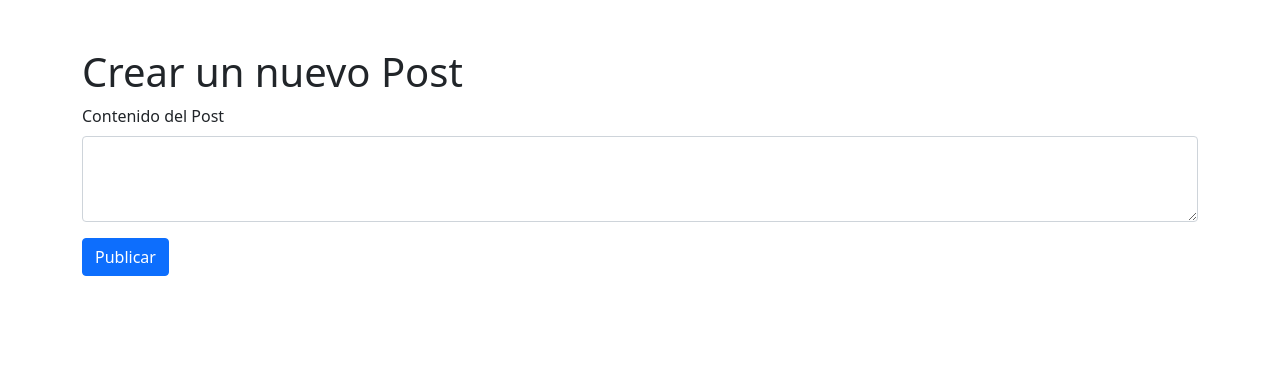
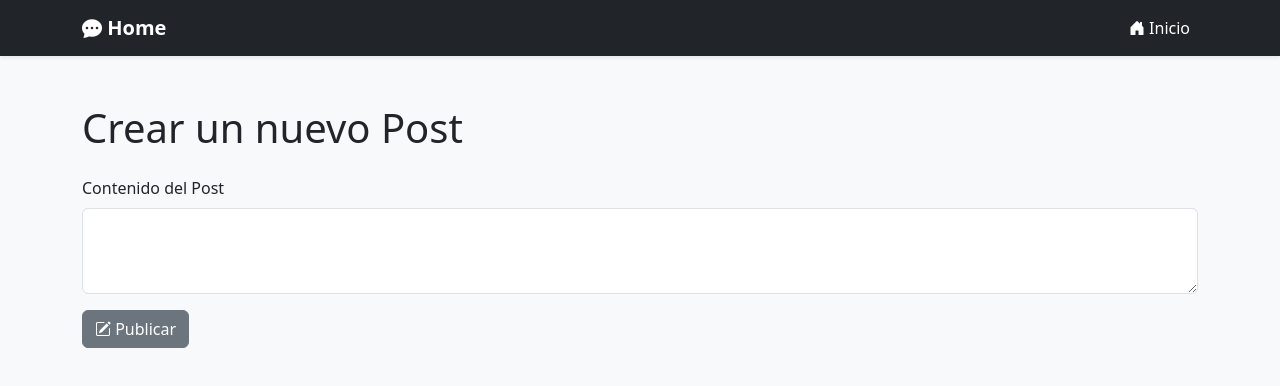
Before and after one commit to NicoleAlvarado/Proyecto2Lenguajes, a website: page client/Post/post.html in a window 1280 px wide. Drawn offline with nearby package versions, Linux system fonts and the light colour scheme.

Commit message:
Update post creation page: enhance UI with Bootstrap 5.3, add a professional navbar, and improve button styling; remove optional redirection after post creation.

```diff
--- a/client/Post/post.html
+++ b/client/Post/post.html
@@ -4,24 +4,51 @@
     <meta charset="UTF-8">
     <meta name="viewport" content="width=device-width, initial-scale=1.0">
     <title>Crear un Post</title>
-    <link href="https://cdn.jsdelivr.net/npm/bootstrap@5.1.3/dist/css/bootstrap.min.css" rel="stylesheet">
+    <link href="https://cdn.jsdelivr.net/npm/bootstrap@5.3.0/dist/css/bootstrap.min.css" rel="stylesheet">
+    <link rel="stylesheet" href="https://cdn.jsdelivr.net/npm/bootstrap-icons/font/bootstrap-icons.css">
 </head>
-<body>
+<body class="bg-light">
 
+    <!-- Navbar profesional con colores neutros -->
+    <nav class="navbar navbar-expand-lg navbar-dark bg-dark shadow-sm">
+        <div class="container">
+            <a class="navbar-brand fw-bold" href="/Home/index.html">
+                <i class="bi bi-chat-dots-fill"></i> Home
+            </a>
+            <button class="navbar-toggler" type="button" data-bs-toggle="collapse" data-bs-target="#navbarNav" aria-controls="navbarNav" aria-expanded="false" aria-label="Toggle navigation">
+                <span class="navbar-toggler-icon"></span>
+            </button>
+            <div class="collapse navbar-collapse" id="navbarNav">
+                <ul class="navbar-nav ms-auto">
+                    <li class="nav-item">
+                        <a class="nav-link text-white" href="/Home/index.html">
+                            <i class="bi bi-house-door-fill"></i> Inicio
+                        </a>
+                    </li>
+
+                </ul>
+            </div>
+        </div>
+    </nav>
+
+    <!-- Contenedor principal -->
     <div class="container mt-5">
-        <h1>Crear un nuevo Post</h1>
+        <h1 class="mb-4 text-dark">Crear un nuevo Post</h1>
 
-
+        <!-- Formulario para crear un post -->
         <form id="postForm">
             <div class="mb-3">
-                <label for="content" class="form-label">Contenido del Post</label>
+                <label for="content" class="form-label text-dark">Contenido del Post</label>
                 <textarea class="form-control" id="content" rows="3" required></textarea>
             </div>
-            <button type="submit" class="btn btn-primary">Publicar</button>
+            <button type="submit" class="btn btn-secondary">
+                <i class="bi bi-pencil-square"></i> Publicar
+            </button>
         </form>
     </div>
 
-
+    <!-- Scripts de Bootstrap y archivo de JS -->
+    <script src="https://cdn.jsdelivr.net/npm/bootstrap@5.3.0/dist/js/bootstrap.bundle.min.js"></script>
     <script src="/Post/scripts/post.js"></script>
 </body>
 </html>
--- a/client/Post/scripts/post.js
+++ b/client/Post/scripts/post.js
@@ -25,8 +25,6 @@ const createPost = async (event) => {
         if (response.ok) {
             const data = await response.json();
             alert("Post creado con éxito.");
-            // Opcionalmente, redirigir a una página con los posts
-            window.location.href = "/home.html";  // Redirige a la página de inicio (ajusta según corresponda)
         } else {
             const error = await response.json();
             alert(`Error: ${error.message}`);
```
